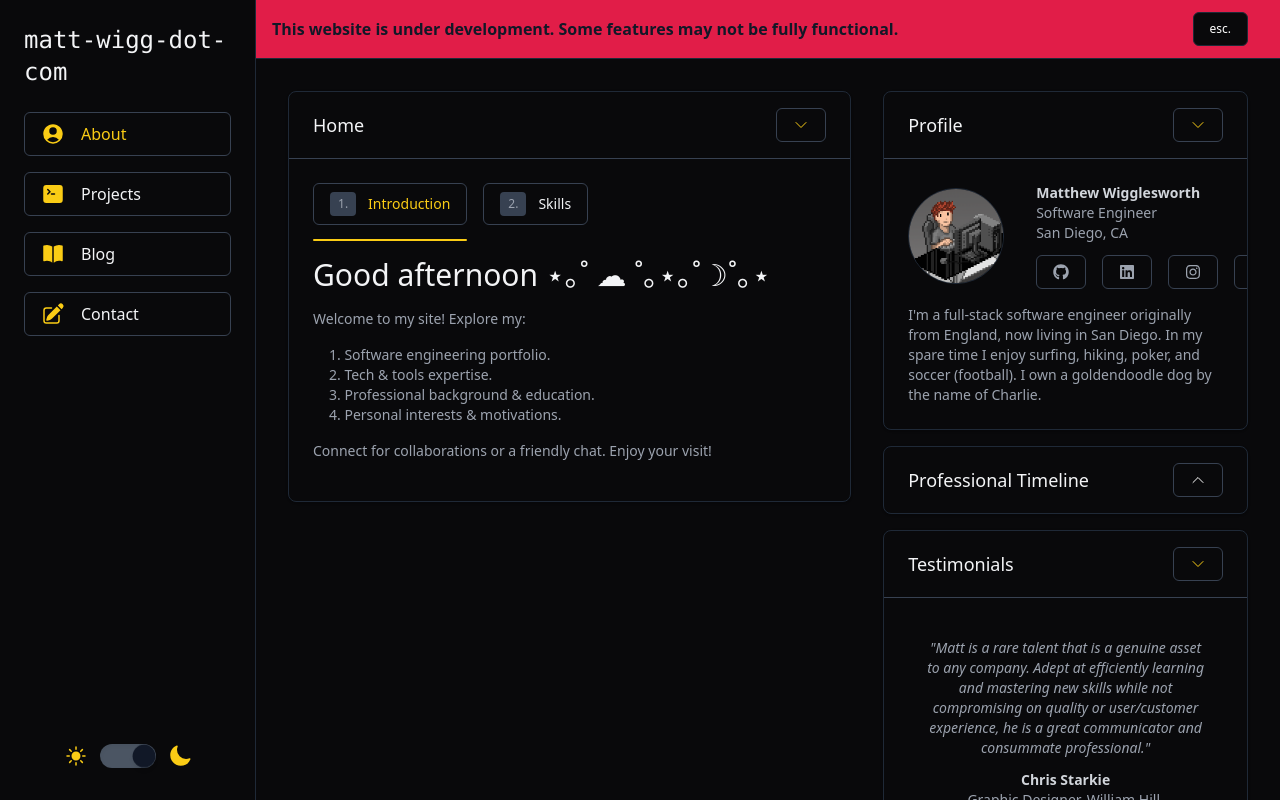
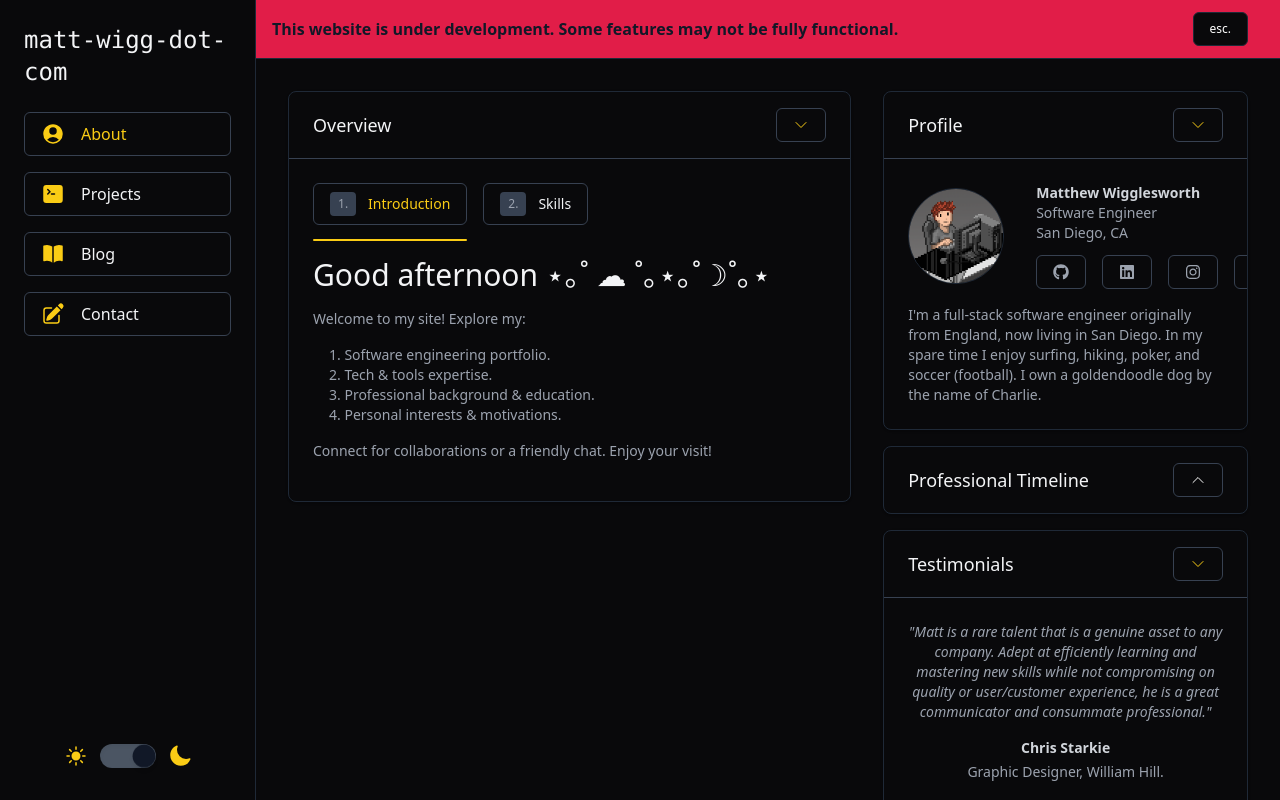
Before and after one commit to matt-wigg/matt-wigg-dot-com, a Next.js app: page / in a window 1280 px wide. Both pictures are taken after a click on the element "Testimonials". Shown: the top 800 px of the page. Built offline with nearby package versions, Linux system fonts and the light colour scheme.

Commit message:
streamline testimonial and hometab css

```diff
--- a/src/app/globals.css
+++ b/src/app/globals.css
@@ -9,11 +9,3 @@
 body {
   @apply bg-gray-200 dark:bg-zinc-950 dark:text-white;
 }
-
-.custom-carousel .carousel-container {
-  @apply pb-12; /* Add bottom padding to the carousel container */
-}
-
-.custom-carousel .control-dots {
-  @apply absolute bottom-0 right-0 mb-4; /* Adjust the position of the control dots */
-}
--- a/src/components/HomeTabs/HomeTabs.tsx
+++ b/src/components/HomeTabs/HomeTabs.tsx
@@ -68,7 +68,7 @@ const HomeTabs = () => {
   return (
     <ContentCard
       show={true}
-      title='Home'
+      title='Overview'
       content={
         <div>
           <div className='flex relative pb-4 justify-start'>
--- a/src/components/Testimonials.tsx
+++ b/src/components/Testimonials.tsx
@@ -32,7 +32,7 @@ const Testimonials = () => {
       position: 'Software Engineer',
       company: 'John Deere.',
       testimonial:
-        'I have worked with Matthew on several software engineering projects and he was an invaluable teammate on each one. His strong technical and organization skills lead us to rely on him for the proxy that pulled together multiple services in a service-oriented architecture.',
+        'I have worked with Matthew on several software engineering projects and he was an invaluable teammate on each one. His strong technical and organization skills lead us to rely on him for multiple services in a service-oriented architecture.',
     },
   ];
 
@@ -46,24 +46,20 @@ const Testimonials = () => {
           infiniteLoop
           showStatus={false}
           showThumbs={false}
-          interval={7000}
+          interval={4000}
           showArrows={false}
           showIndicators={true}
           className='custom-carousel'
         >
           {testimonials.map((testimonial, index) => (
-            <div key={index} className='p-4'>
-              <p className='font-light italic text-gray-500 dark:text-gray-400 pb-3'>
+            <div key={index}>
+              <p className='font-light italic text-gray-500 dark:text-gray-400 pb-4'>
                 &quot;{testimonial.testimonial}&quot;
               </p>
-              <p className='text-gray-900 dark:text-gray-300 font-semibold'>
-                {' '}
-                {/* Add mb-4 here */}
+              <p className='text-gray-900 dark:text-gray-300 font-semibold mb-1'>
                 {testimonial.name}
               </p>
-              <p className='text-gray-500 dark:text-gray-400 font-extralight mb-8'>
-                {' '}
-                {/* Add mb-4 here */}
+              <p className='text-gray-500 dark:text-gray-400 font-extralight mb-12'>
                 {testimonial.position}, {testimonial.company}
               </p>
             </div>
```
